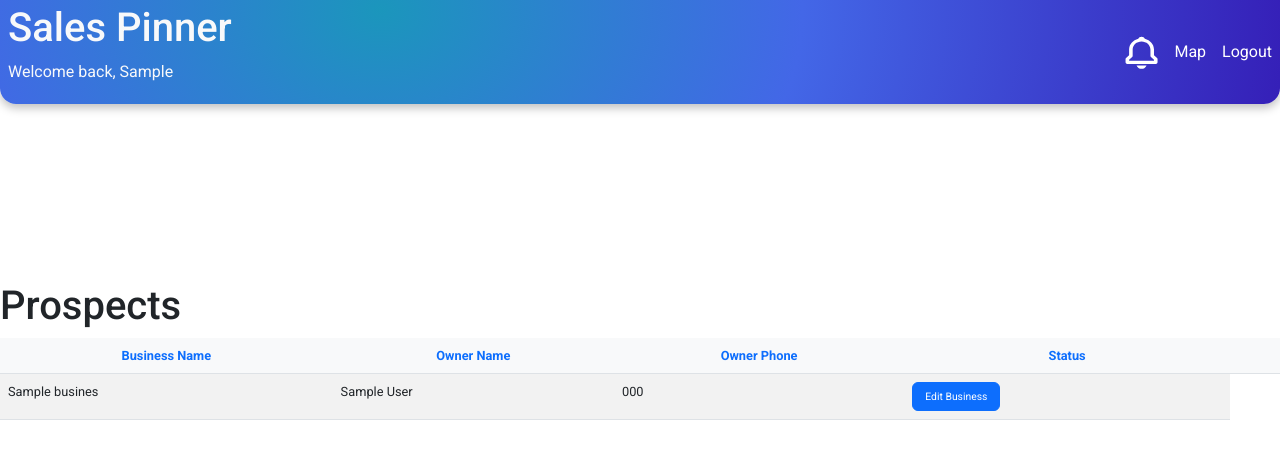
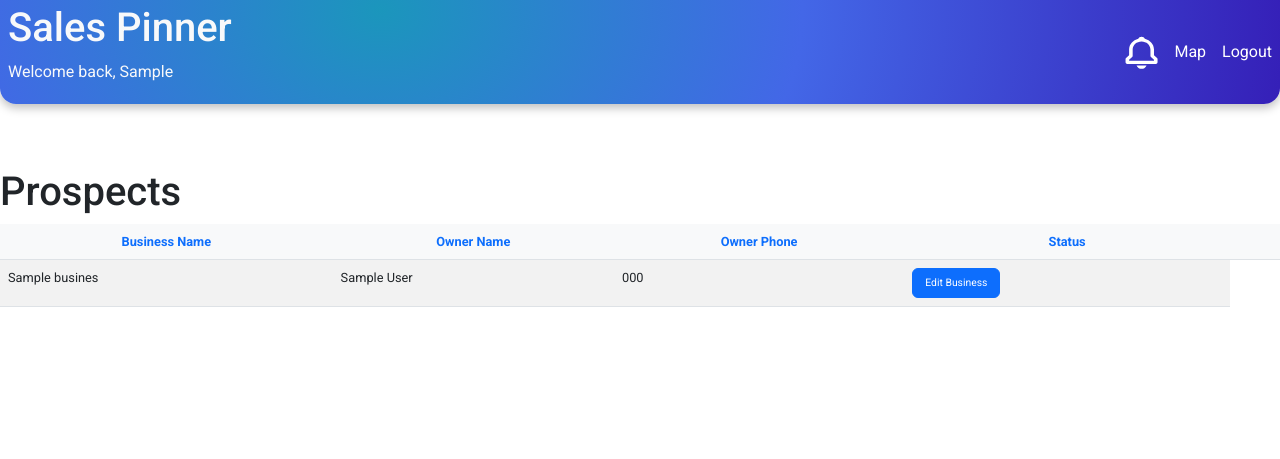
Before and after one commit to michagonzo77/sales_pinner, a Flask app: template flask_app/templates/phoneDashboard.html in a window 1280 px wide. Shown: the top 459 px of the page. Run offline with Flask 2, Linux system fonts and the light colour scheme; the template is opened without the code that fills it: most values are stand-ins (such as "Sample title", 1, 10 or a date in 2020).

Commit message:
bed time

```diff
--- a/flask_app/static/css/dashboard.css
+++ b/flask_app/static/css/dashboard.css
@@ -8,7 +8,6 @@
     background: radial-gradient(84.4% 759.6% at 29.73% 9.6%, #1B96BC 0%, #4367E7 39.06%, #3006A7 100%) /* warning: gradient uses a rotation that is not supported by CSS and may not behave as expected */;
     box-shadow: 0px 4px 10px rgba(0, 0, 0, 0.25);
     border-radius: 0px 0px 16px 16px;
-    position: absolute;
     z-index: 9999;
     width: 100%;
 }
@@ -110,7 +109,7 @@ html,body {
 }
 
 .bottomphonetable {
-    padding-top: 22%;
+    padding-top: 5%;
 }
 
 .phonetable {
```
